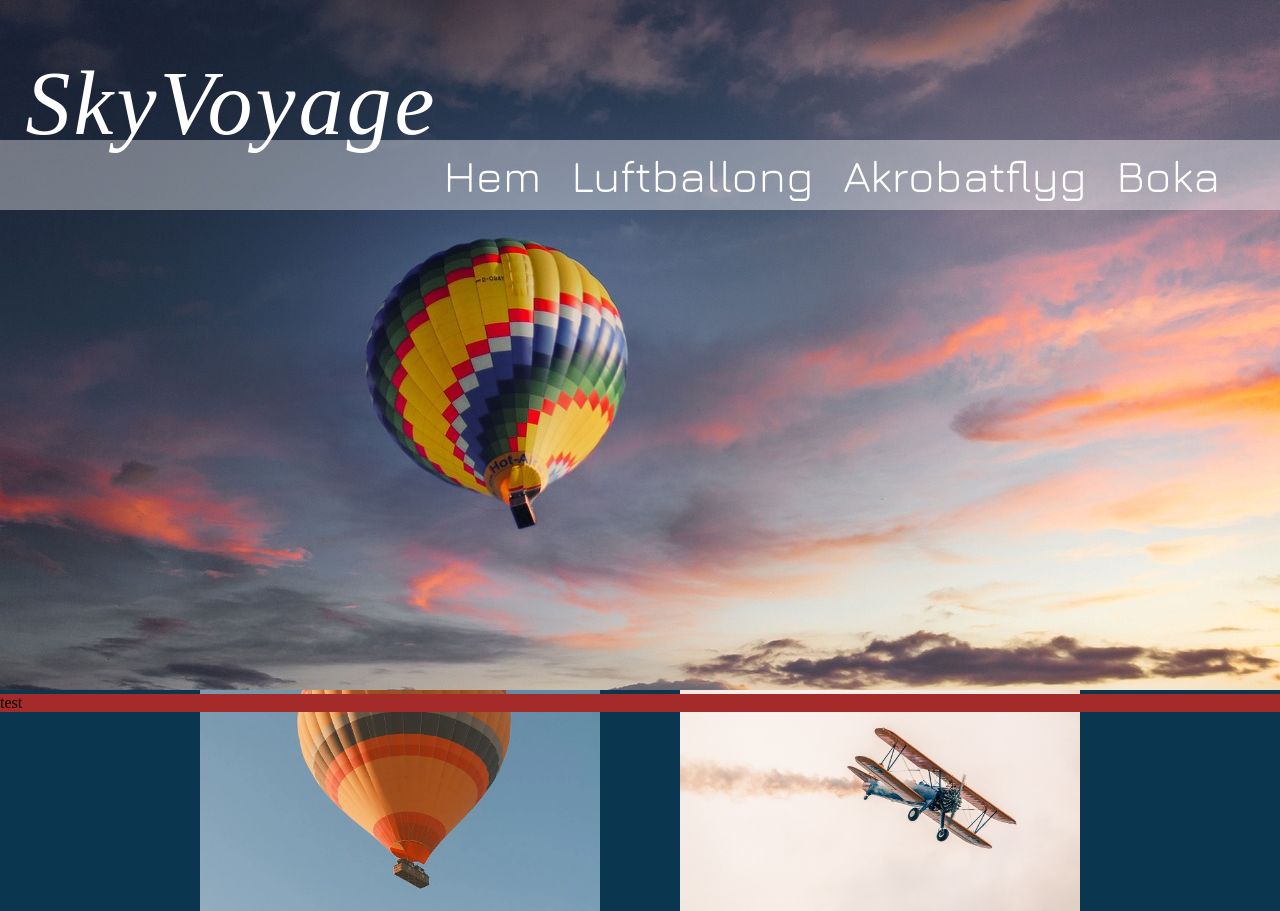
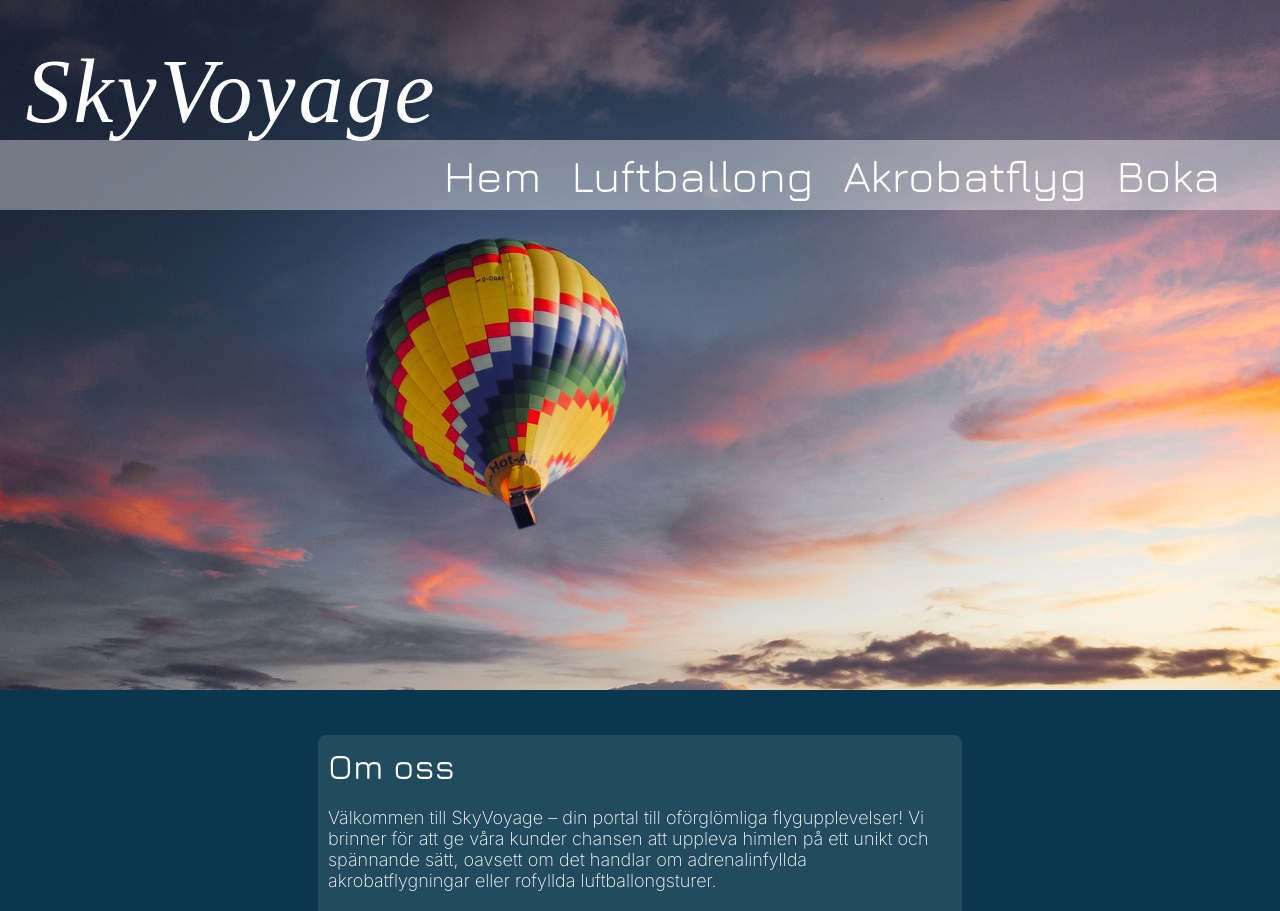
Before and after one commit to ellinorjohansson/SkyVoyage-Glantan, a Vue app: page / in a window 1280 px wide. Shown: the top 911 px of the page. Built offline with nearby package versions, Linux system fonts and the light colour scheme; a web font is replaced by a local one.

Commit message:
💄(style): fixed layout on homeview

```diff
--- a/src/App.vue
+++ b/src/App.vue
@@ -1,20 +1,13 @@
 <script setup lang="ts">
-import { RouterLink, RouterView } from "vue-router"
+import { RouterView } from "vue-router"
 import MainHeader from "./component/MainHeader.vue"
 import MainFooter from "./component/MainFooter.vue"
 </script>
 
 <template>
   <MainHeader />
-  <div class="wrapper">
-    <nav>
-      <RouterLink to="/">Home</RouterLink>
-      <RouterLink to="/about">About</RouterLink>
-    </nav>
-  </div>
+  <RouterView />
   <MainFooter />
-  <RouterView />
-
 </template>
 
 <style lang="scss">
--- a/src/component/AboutUs.vue
+++ b/src/component/AboutUs.vue
@@ -13,7 +13,7 @@
     main {
         background-color: $charcoal;
         border-radius: 8px;
-        margin: 0 10px;
+        margin: 20px 18px;
         h2 {
         font-family: $font-heading2;
         font-size: $mobile-font-size-heading2;
@@ -32,8 +32,11 @@
         }
     }
     @media screen and (min-width: 768px) {
-        h2 {
+        main {
+            margin: 45px 25px;
+            h2 {
             font-size: $tablet-font-size-heading2;
+            }
             p {
                 font-size: $tablet-font-size-paragraph;
             }
@@ -41,10 +44,13 @@
     }
 
     @media screen and (min-width: 1024px) {
-        h2 {
-            font-size: $desktop-font-size-heading2;
+        main {
+            margin: 45px 318px;
+            h2 {
+            font-size: $tablet-font-size-heading2;
+            }
             p {
-                font-size: $desktop-font-size-paragraph;
+                font-size: $tablet-font-size-paragraph;
             }
         }
     }
--- a/src/component/HeaderLogo.vue
+++ b/src/component/HeaderLogo.vue
@@ -30,7 +30,7 @@
 @media screen and (min-width: 768px) {
   .h1-container {
     left: 2%;
-    top: 45%;
+    top: 15%;
     transform: translate(0, -49%);
     h1 {
     font-size: $tablet-font-size-title;
@@ -41,7 +41,7 @@
 @media screen and (min-width: 1024px) {
   .h1-container {
     left: 2%;
-    top: 70%;
+    top: 13%;
     transform: translate(0, -49%);
     h1 {
     font-size: $desktop-font-size-title;
--- a/src/component/MainFooter.vue
+++ b/src/component/MainFooter.vue
@@ -32,6 +32,7 @@ footer {
   background-color: $charcoal;
   color: white;
   text-align: center;
+  margin-top: 18px;
 
   h2 {
     margin: 0;
--- a/src/component/MainHeader.vue
+++ b/src/component/MainHeader.vue
@@ -8,7 +8,6 @@ import NavBar from "./NavBar.vue"
     <HeaderLogo />
     <img src="/assets/images/Hero_image.jpg" alt="" height="1280" width="855" />
     <NavBar />
-    <div class="test">test</div>
   </header>
 </template>
 
@@ -24,22 +23,18 @@ header {
     object-fit: cover;
     object-position: 0 35%;
   }
-  .test {
-    background-color: red;
-  }
 }
 
 // tablet
 @media screen and (min-width: 768px) {
   header {
+    width: 100%;
+    height: 445px;
     img {
       width: 100%;
-      height: 445px;
+      height: 100%;
       object-fit: cover;
       object-position: 0% 0%;
-    }
-    .test {
-      background-color: aqua;
     }
   }
 }
@@ -47,14 +42,13 @@ header {
 //desktop
 @media screen and (min-width: 1024px) {
   header {
+    width: 100%;
+    height: 690px;
     img {
       width: 100%;
-      height: 690px;
+      height: 100%;
       object-fit: cover;
       object-position: 0% 30%;
-    }
-    .test {
-      background-color: brown;
     }
   }
 }
--- a/src/component/NavBar.vue
+++ b/src/component/NavBar.vue
@@ -7,10 +7,10 @@ const activeLink = ref("");
 <template>
   <nav>
     <ul>
-      <li :class="{ 'active': activeLink === 'hem' }" @click="activeLink = 'hem'">Hem</li>
+      <RouterLink class="router-link" to="/"><li :class="{ 'active': activeLink === 'hem' }" @click="activeLink = 'hem'">Hem</li></RouterLink>
       <li :class="{ 'active': activeLink === 'luftballong' }" @click="activeLink = 'luftballong'">Luftballong</li>
       <li :class="{ 'active': activeLink === 'akrobatflyg' }" @click="activeLink = 'akrobatflyg'">Akrobatflyg</li>
-      <li :class="{ 'active': activeLink === 'boka' }" @click="activeLink = 'boka'">Boka</li>
+      <RouterLink class="router-link" to="/about"><li :class="{ 'active': activeLink === 'boka' }" @click="activeLink = 'boka'">Boka</li></RouterLink>
     </ul>
   </nav>
 </template>
@@ -30,6 +30,11 @@ nav {
     margin: 0;
     align-items: center;
     justify-content: center;
+
+    .router-link {
+      text-decoration: none;
+      color: white;
+    }
 
     li {
       cursor: pointer;
```
Also changed, not shown: src/views/HomeView.vue (indentation only).
